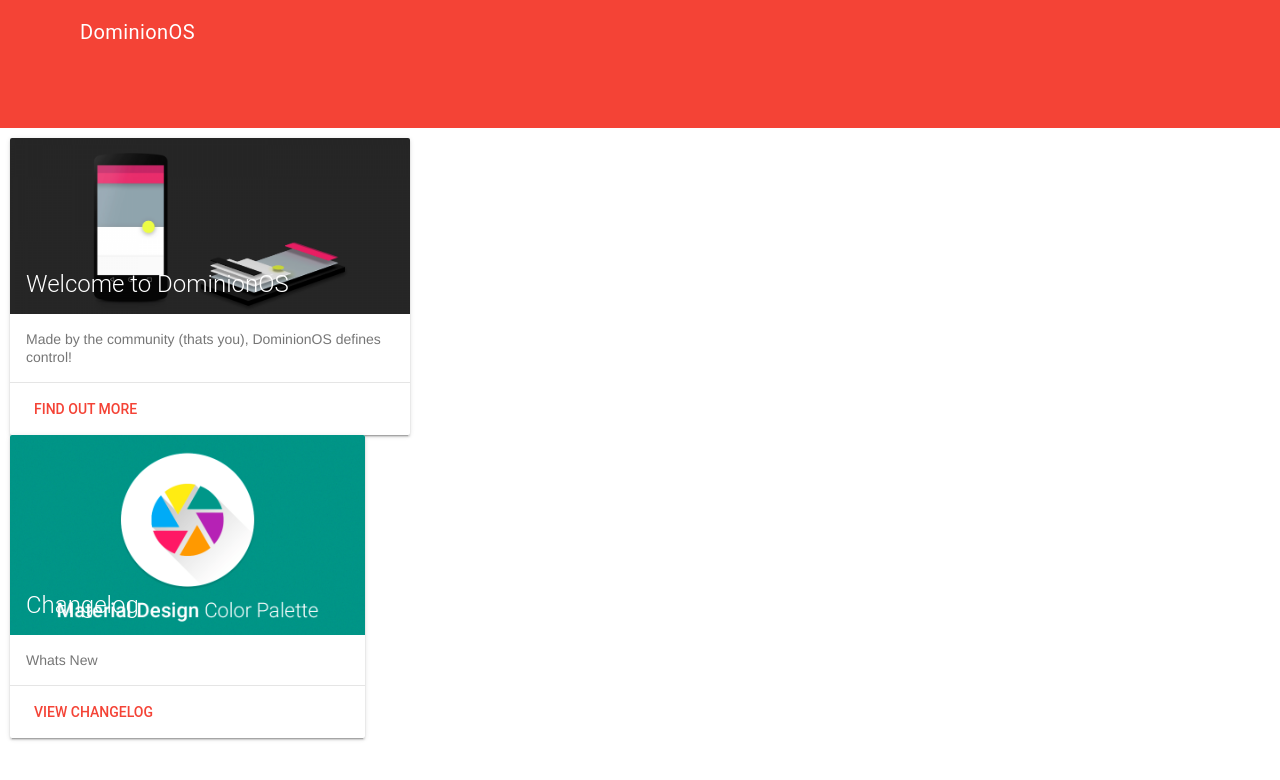
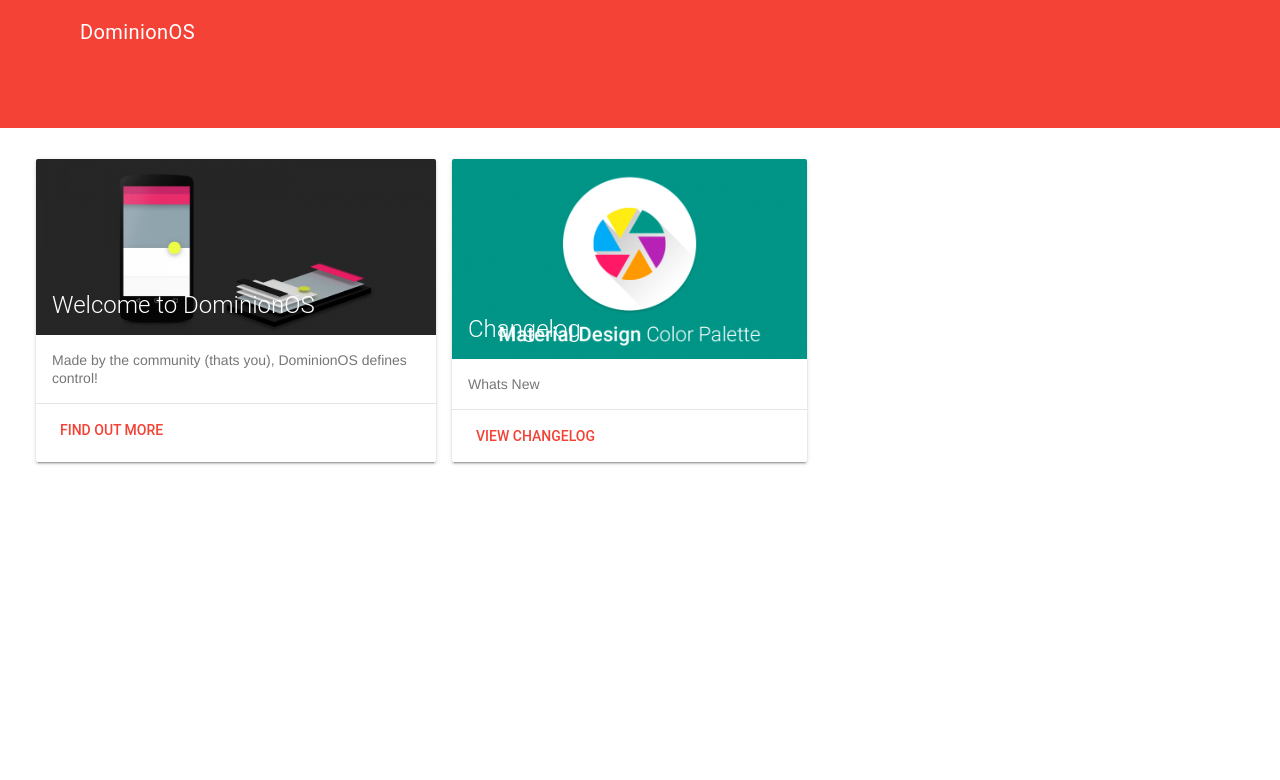
Before and after one commit to HelpMeRuth/dominionos.github.io, a plain HTML site: page index.html in a window 1280 px wide. Drawn offline with nearby package versions, Linux system fonts and the light colour scheme.

Commit message:
Try using cells to draw cards

```diff
--- a/index.html
+++ b/index.html
@@ -18,7 +18,7 @@
 }
 
 .card-content.page-content {
-  padding: 10px 30px 10px 10px;
+  padding: 15px 20px;
 }
 
 .changelog-card.mdl-card {
@@ -54,7 +54,8 @@
   </div>
   <main class="mdl-layout__content">
     <div class="card-content page-content">
-	  <div class="welcome-card mdl-card mdl-shadow--2dp">
+	  <div class="grid-1 mdl-grid">
+	    <div class="mdl-cell mdl-cell--3-col welcome-card mdl-card mdl-shadow--2dp">
 	      <div class="mdl-card__title">
 		    <h3 class="mdl-card__title-text">Welcome to DominionOS</h3>
 	      </div>
@@ -67,7 +68,7 @@
 		    </a>
 		  </div>
 	    </div>
-	  <div class="changelog-card mdl-card mdl-shadow--2dp">
+	    <div class="mdl-cell mdl-cell--3-col changelog-card mdl-card mdl-shadow--2dp">
 	      <div class="mdl-card__title">
 		    <h3 class="mdl-card__title-text">Changelog</h3>
 		  </div>
@@ -81,5 +82,6 @@
 		  </div>
 	    </div>
 	  </div>
+	</div>
   </main>
 </div>
```
Lines whose indentation alone changed are shown as unchanged.
